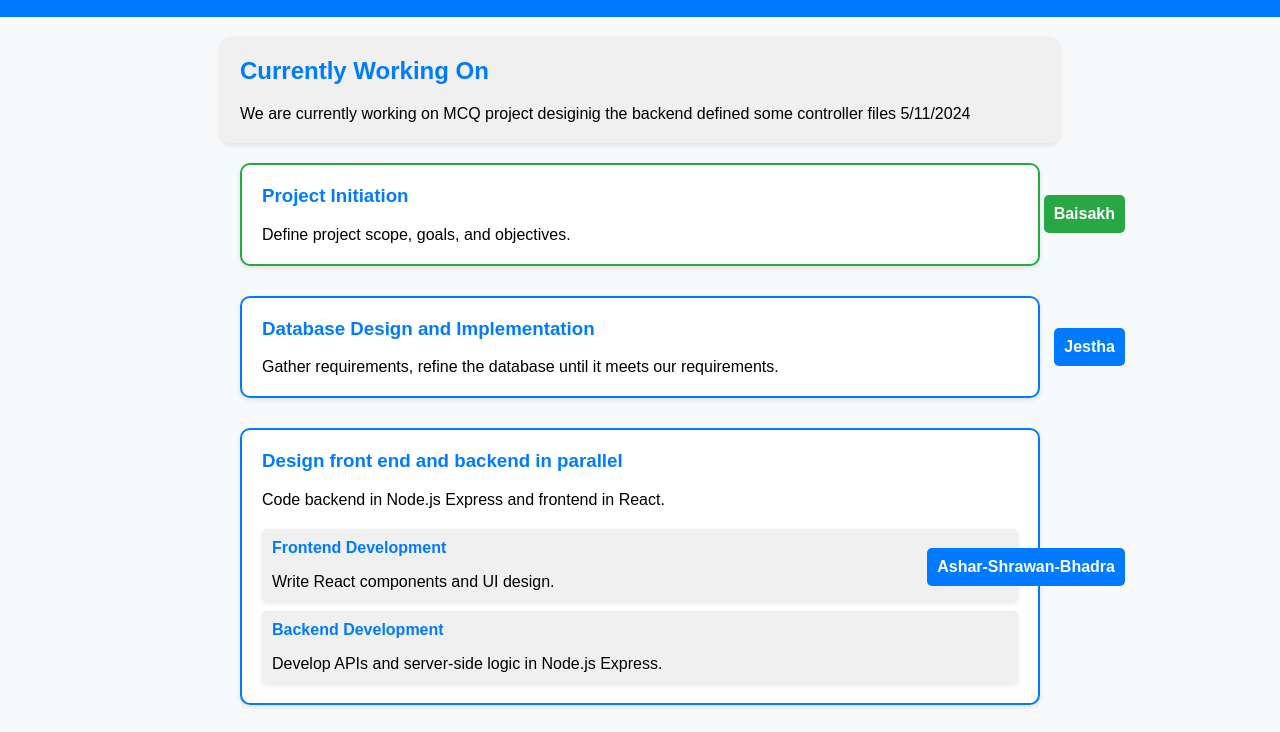
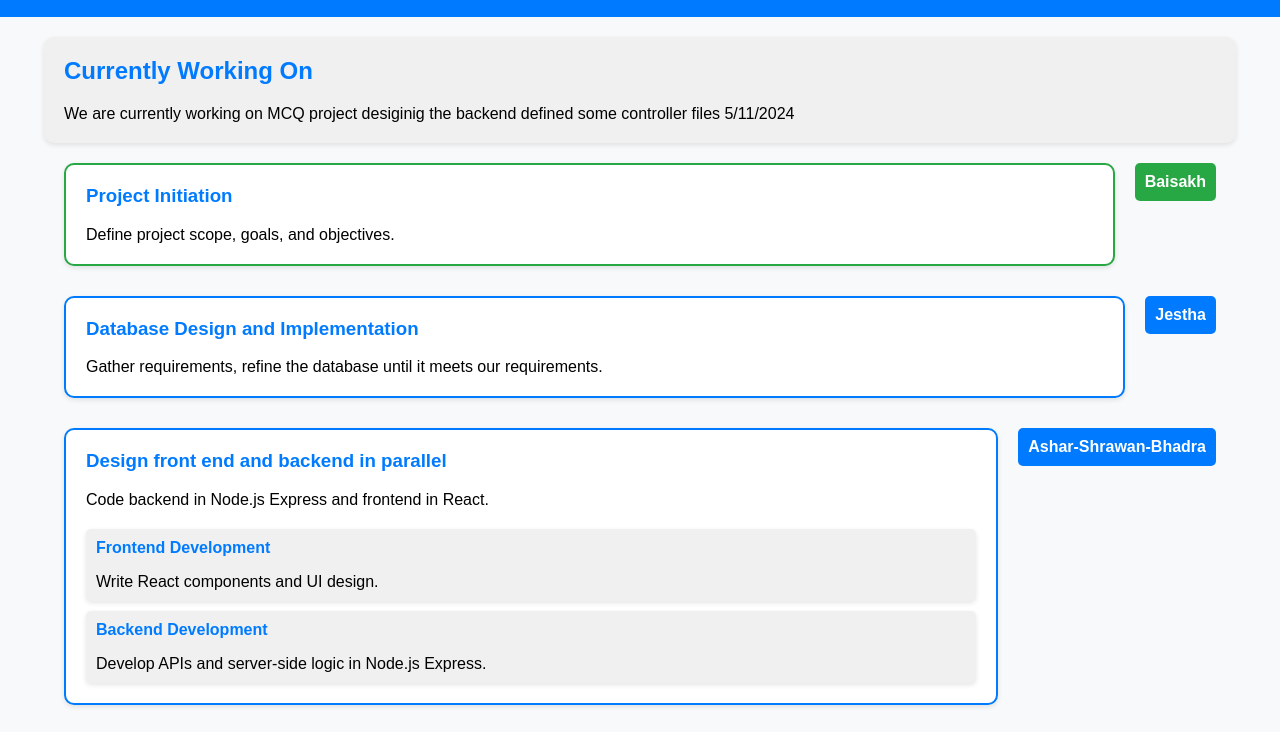
Before and after one commit to JayKrishnaMandal/trackprojects, a plain HTML site: page index.html in a window 1280 px wide. Shown: the part 60-792 px from the top of the page. Drawn offline with Linux system fonts and the light colour scheme.

Commit message:
updated css

```diff
--- a/styles.css
+++ b/styles.css
@@ -10,23 +10,40 @@ body {
     color: #fff;
     padding: 20px;
     text-align: center;
-    margin-bottom: 10px;
 }
 
 .header h1 {
     margin: 0;
+}
 
+.currently-working {
+    max-width: 90%;
+    margin: 20px auto;
+    padding: 20px;
+    background-color: #f0f0f0;
+    border-radius: 10px;
+    box-shadow: 0 2px 5px rgba(0, 0, 0, 0.1);
+}
+
+.currently-working h2 {
+    margin-top: 0;
+    color: #007bff;
+}
+
+.currently-working p {
+    margin-bottom: 0;
 }
 
 .timeline {
-    max-width: 800px;
-    margin: 0 auto;
+    max-width: 90%;
+    margin: 20px auto;
     position: relative;
 }
 
 .timeline-item {
     position: relative;
     display: flex;
+    flex-wrap: wrap;
     align-items: flex-start;
     margin-bottom: 30px;
 }
@@ -38,6 +55,7 @@ body {
     border: 2px solid #007bff;
     border-radius: 10px;
     box-shadow: 0 2px 5px rgba(0, 0, 0, 0.1);
+    margin-right: 20px;
 }
 
 .timeline-content h3 {
@@ -50,10 +68,8 @@ body {
 }
 
 .timeline-date {
-    position: absolute;
-    top: 50%;
-    right: -85px;
-    transform: translateY(-50%);
+    position: relative;
+    flex: 0 0 auto;
     padding: 10px;
     background-color: #007bff;
     color: #fff;
@@ -63,6 +79,8 @@ body {
 
 .sub-timeline {
     margin-top: 20px;
+    flex: 1;
+    width: 100%;
 }
 
 .sub-timeline-item {
@@ -91,22 +109,14 @@ body {
 .timeline-item.current .timeline-date {
     background-color: #28a745;
 }
-/* Existing CSS styles */
 
-.currently-working {
-    max-width: 800px;
-    margin: 20px auto;
-    padding: 20px;
-    background-color: #f0f0f0;
-    border-radius: 10px;
-    box-shadow: 0 2px 5px rgba(0, 0, 0, 0.1);
+@media (max-width: 768px) {
+    .timeline-item {
+        flex-direction: column;
+    }
+
+    .timeline-content {
+        margin-right: 0;
+        margin-bottom: 20px;
+    }
 }
-
-.currently-working h2 {
-    margin-top: 0;
-    color: #007bff;
-}
-
-.currently-working p {
-    margin-bottom: 0;
-}
```
